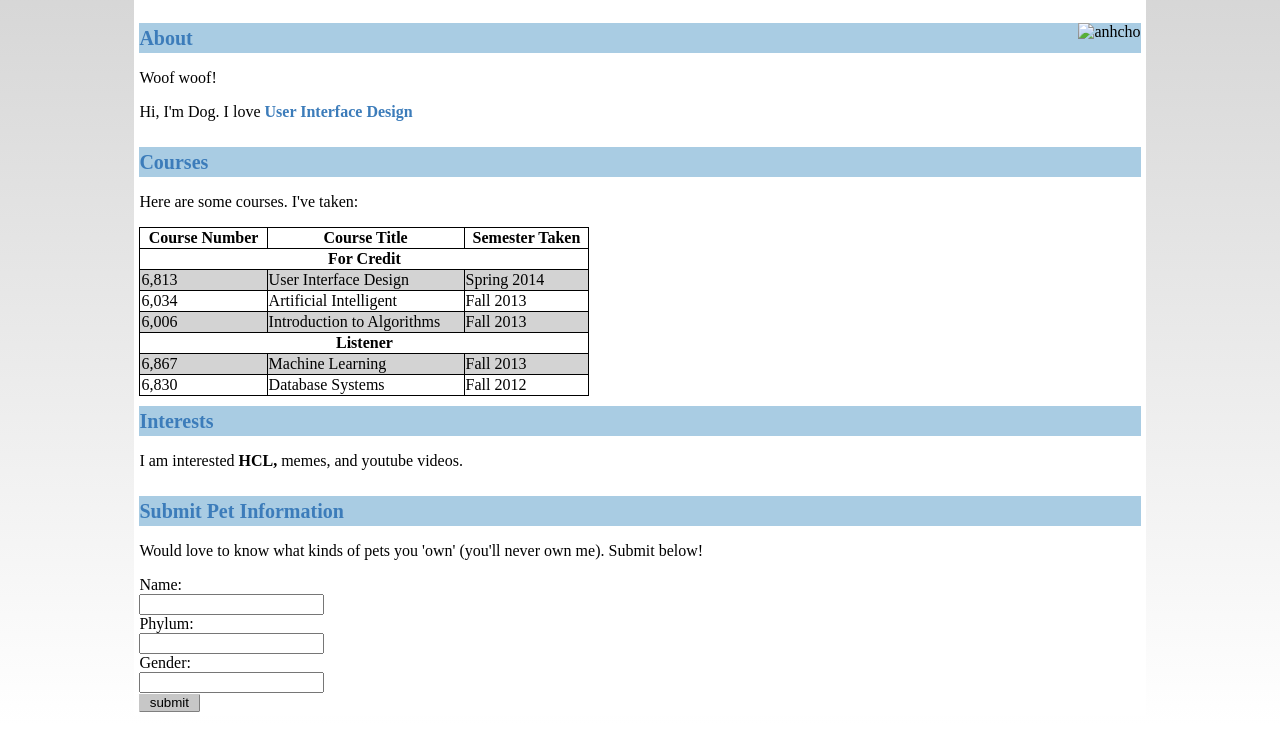
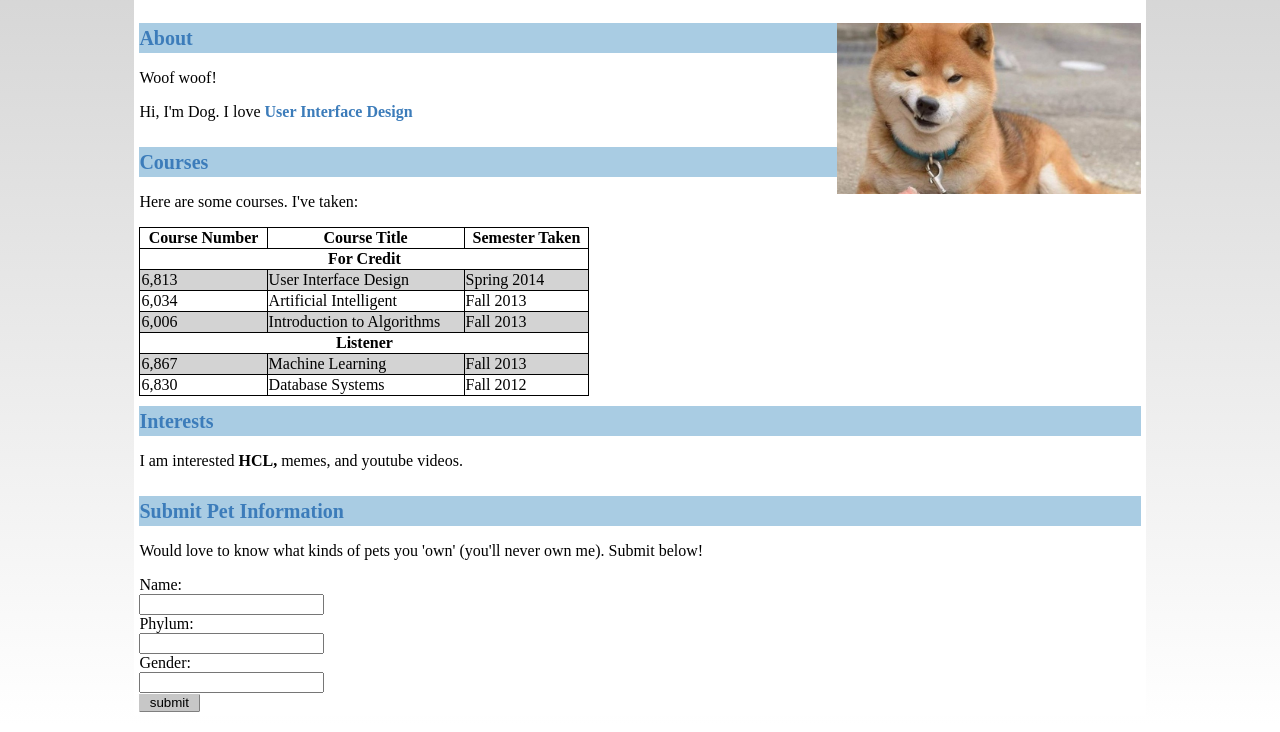
Before and after one commit to Sawm-c/b2-1-, a plain HTML site: page b2.html in a window 1280 px wide. Shown: the part 68-800 px from the top of the page. Drawn offline with Linux system fonts and the light colour scheme.

Commit message:
Update index.html

```diff
--- a/b2.html
+++ b/b2.html
@@ -19,7 +19,7 @@
             Hi, I'm Dog. I love
             <strong class="sp1">User Interface Design</strong>
           </p>
-          <img src="/image/anh cho.jpg" alt="anhcho" class="img" />
+          <img src="anh cho.jpg" alt="anhcho" class="img" />
         </div>
       </div>
       <div class="block">
```
